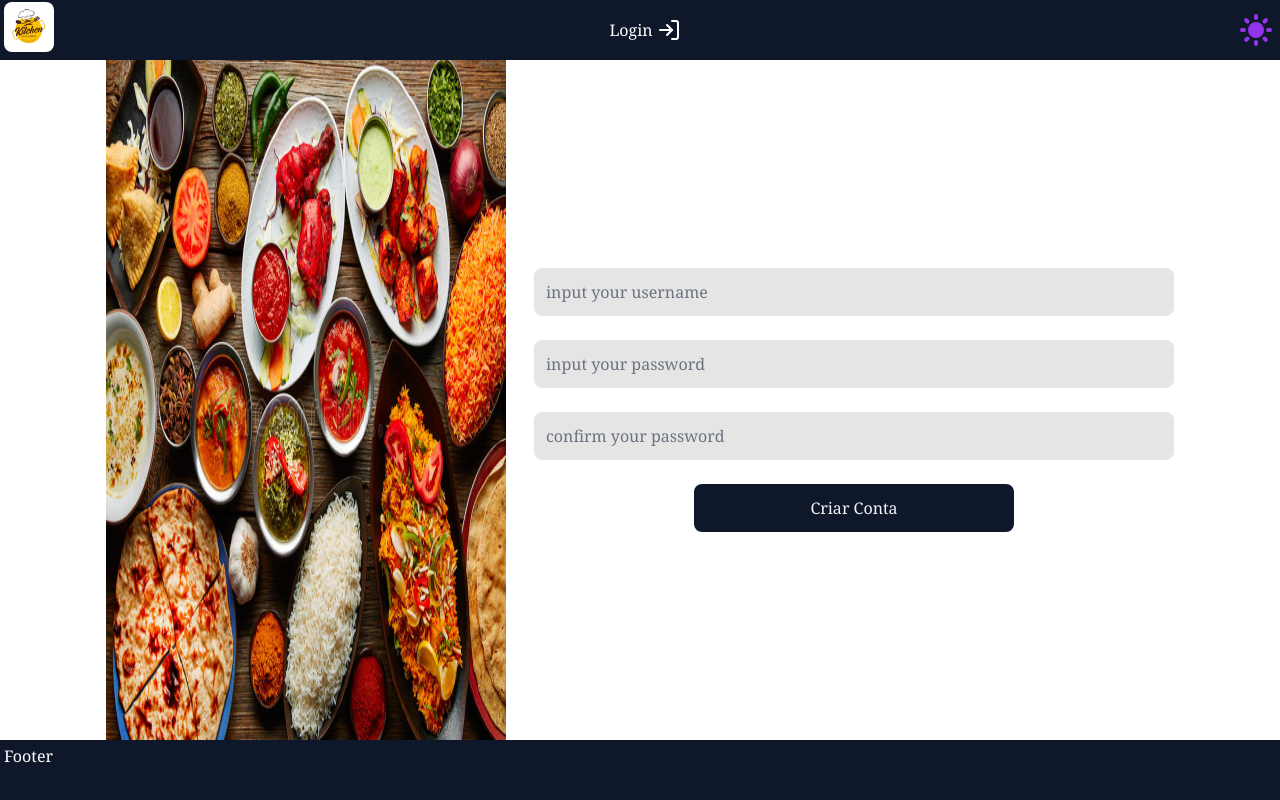
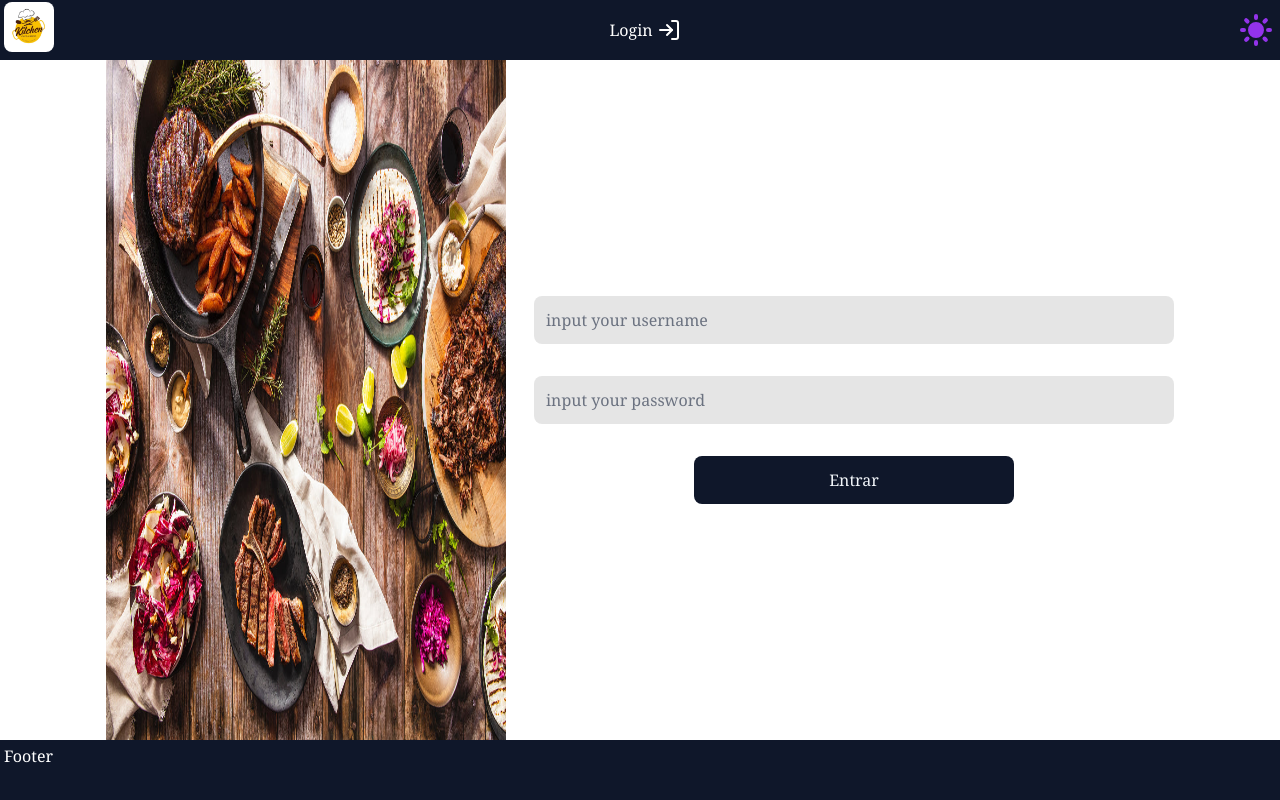
Before and after one commit to pascoalkahamba/project-nextjs-tailwindcss, a Next.js app: page /login in a window 1280 px wide. Built offline with nearby package versions, Linux system fonts and the light colour scheme.

Commit message:
I've created the component TakeLogin

```diff
--- a/src/components/createAccount.tsx
+++ b/src/components/createAccount.tsx
@@ -1,6 +1,7 @@
 import Image from "next/image";
 import React, { useState } from "react";
 import useGlobalContext from "../hooks/useGlobalContext";
+import { useRouter } from "next/router";
 
 type CreateAccountProps = React.FormEventHandler<HTMLFormElement> | undefined;
 type HandleChangeProps = React.ChangeEventHandler<HTMLInputElement> | undefined;
@@ -22,6 +23,7 @@ const CreateAccount = () => {
     global: { user, setUser },
   } = useGlobalContext();
 
+  const router = useRouter();
   const errorUsername = funValidateInput(form.username);
   const errorPassword = funValidateInput(form.password);
   const errorPassword2 = funValidateInput(form.password2);
@@ -41,6 +43,7 @@ const CreateAccount = () => {
     else
       setUser([...user, { username: form.username, password: form.password }]);
     setForm({ username: "", password: "", password2: "" });
+    router.push("./lostPassword");
     // setError(false);
   };
 
--- a/src/pages/login.tsx
+++ b/src/pages/login.tsx
@@ -3,63 +3,14 @@ import Header from "../components/header";
 import Footer from "../components/footer";
 import Image from "next/image";
 import CreateAccount from "../components/createAccount";
-
-type GoInsideAccountProps = React.FormEventHandler<HTMLFormElement> | undefined;
-type HandleChangeProps = React.ChangeEventHandler<HTMLInputElement> | undefined;
+import TakeLogin from "./takeLogin";
 
 const Login = () => {
-  const [form, setForm] = useState({ username: "", password: "" });
-
-  const handleChange: HandleChangeProps = ({ target }) => {
-    setForm({ ...form, [target.id]: target.value });
-  };
-  const goInsideAccount: GoInsideAccountProps = (event) => {
-    event.preventDefault();
-  };
-
   return (
     <section className="w-full h-screen text-black-100 font-serif flex flex-col">
       <Header />
-      <CreateAccount />
-      {/* <div
-        className="flex-1 mt-[3.7rem] flex justify-center gap-7
-      "
-      >
-        <Image
-          src="/food-2.jpg"
-          width={400}
-          height={300}
-          alt="picture for login"
-          className="w-full"
-        />
-        <form
-          onSubmit={goInsideAccount}
-          className="flex flex-col gap-8 justify-center w-[50%]"
-        >
-          <input
-            type="text"
-            value={form.username}
-            onChange={handleChange}
-            id="username"
-            placeholder="input your username"
-            className="rounded-lg outline-none text-black p-3 bg-black/10 dark:bg-slate-100 border-none"
-          />
-          <input
-            type="text"
-            value={form.password}
-            onChange={handleChange}
-            id="password"
-            placeholder="input your password"
-            className="rounded-lg outline-none text-black p-3 bg-black/10 dark:bg-slate-100 border-none"
-          />
-          <button
-            type="submit"
-            className="bg-slate-900 dark:bg-slate-600 p-3 text-slate-100 w-[50%] rounded-lg self-center"
-          >
-            Entrar
-          </button>
-        </form>
-      </div> */}
+      {/* <CreateAccount /> */}
+      <TakeLogin />
       <Footer />
     </section>
   );
--- /dev/null
+++ b/src/pages/takeLogin.tsx
@@ -0,0 +1,60 @@
+import Image from "next/image";
+import { useState } from "react";
+
+type GoInsideAccountProps = React.FormEventHandler<HTMLFormElement> | undefined;
+type HandleChangeProps = React.ChangeEventHandler<HTMLInputElement> | undefined;
+
+const TakeLogin = () => {
+  const [form, setForm] = useState({ username: "", password: "" });
+
+  const handleChange: HandleChangeProps = ({ target }) => {
+    setForm({ ...form, [target.id]: target.value });
+  };
+  const goInsideAccount: GoInsideAccountProps = (event) => {
+    event.preventDefault();
+  };
+
+  return (
+    <div
+      className="flex-1 mt-[3.7rem] flex justify-center gap-7
+      "
+    >
+      <Image
+        src="/food-2.jpg"
+        width={400}
+        height={300}
+        alt="picture for login"
+        className="w-full"
+      />
+      <form
+        onSubmit={goInsideAccount}
+        className="flex flex-col gap-8 justify-center w-[50%]"
+      >
+        <input
+          type="text"
+          value={form.username}
+          onChange={handleChange}
+          id="username"
+          placeholder="input your username"
+          className="rounded-lg outline-none text-black p-3 bg-black/10 dark:bg-slate-100 border-none"
+        />
+        <input
+          type="text"
+          value={form.password}
+          onChange={handleChange}
+          id="password"
+          placeholder="input your password"
+          className="rounded-lg outline-none text-black p-3 bg-black/10 dark:bg-slate-100 border-none"
+        />
+        <button
+          type="submit"
+          className="bg-slate-900 dark:bg-slate-600 p-3 text-slate-100 w-[50%] rounded-lg self-center"
+        >
+          Entrar
+        </button>
+      </form>
+    </div>
+  );
+};
+
+export default TakeLogin;
```
